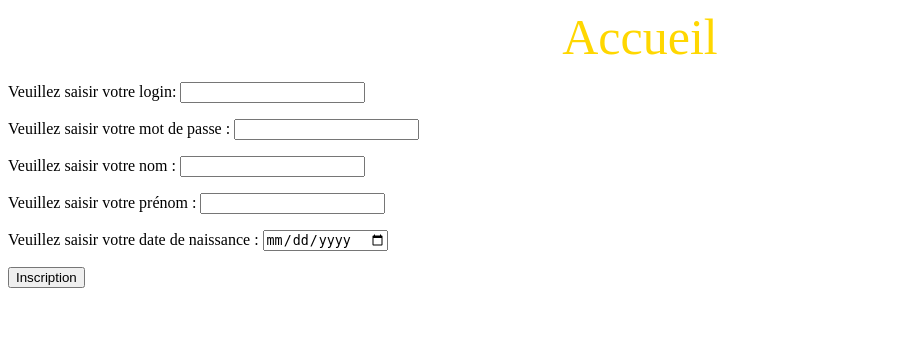
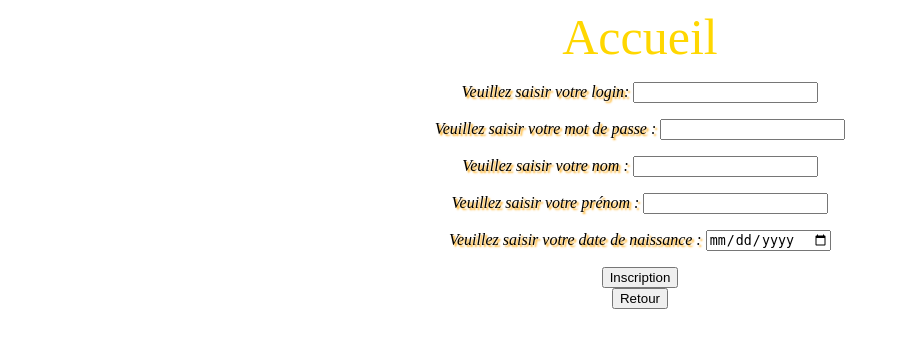
Before and after one commit to matteo28130/Projet_CRUD, a PHP site: page /create/register.php in a window 1280 px wide. Shown: the top 348 px of the page, without its empty margins (0-900 px from the left). Run offline with PHP 8.4, Linux system fonts and the light colour scheme.

Commit message:
encore une nouvelle modif

```diff
--- a/assets/css/style.css
+++ b/assets/css/style.css
@@ -11,8 +11,35 @@ a.lien {
     font-size: 20px;
     text-decoration: none;
     display: block;
+    height: 50px;
+
 }
 
 a.lien:visited{
     color: firebrick ;
 }
+
+div.home {
+
+    width: 100%;
+    height: 100%;
+    text-align: center;
+    position: relative;
+    top: 70px;;
+
+}
+
+form.register {
+    display: block;
+    position: relative;
+    width: auto;
+    height: auto;
+    text-align: center;
+
+}
+
+p.register {
+
+    font-style: italic;
+    text-shadow: 2px 2px 2px #FFA500;
+}
--- a/create/register.php
+++ b/create/register.php
@@ -22,13 +22,15 @@
 
     <a class='accueil' href='../index_back.php'>Accueil</a>
 
-    <form action="traitement.php" method="post">
-        <p>Veuillez saisir votre login: <input type = 'text' name = 'login' /></p>
-        <p>Veuillez saisir votre mot de passe : <input type = 'password' name = 'pwd' /></p>
-        <p>Veuillez saisir votre nom : <input type = 'text' name = 'surname' /></p>
-        <p>Veuillez saisir votre prénom : <input type = 'text' name = 'name' /></p>
-        <p>Veuillez saisir votre date de naissance : <input type = 'date' name = 'birthday' /></p>
+    <form class="register" action="traitement.php" method="post">
+        <p class="register">Veuillez saisir votre login: <input type = 'text' name = 'login' /></p>
+        <p class="register">Veuillez saisir votre mot de passe : <input type = 'password' name = 'pwd' /></p>
+        <p class="register">Veuillez saisir votre nom : <input type = 'text' name = 'surname' /></p>
+        <p class="register">Veuillez saisir votre prénom : <input type = 'text' name = 'name' /></p>
+        <p class="register">Veuillez saisir votre date de naissance : <input type = 'date' name = 'birthday' /></p>
         <label class='button'><input type = 'submit' value ='Inscription'></label>
+        <div><button type='button'><a style='text-decoration: none; color: black' href='../index_back.php'>Retour</a></button></div>
+
     </form>
 
     </body>
--- a/read/read.php
+++ b/read/read.php
@@ -38,9 +38,11 @@
                   </p>";
 
             echo "<div style='text-align: center;'><button type='button'><a style='text-decoration: none; color: #1616ee' href='../create/register.php'>Inscription</a></button></div>";
+
         }
 
 
+        echo "<div><button type='button'><a style='text-decoration: none; color: black' href='../index_back.php'>Retour</a></button></div>";
 
         ?>
 
```
Also changed, not shown: index_back.php (+6 -6 lines).
